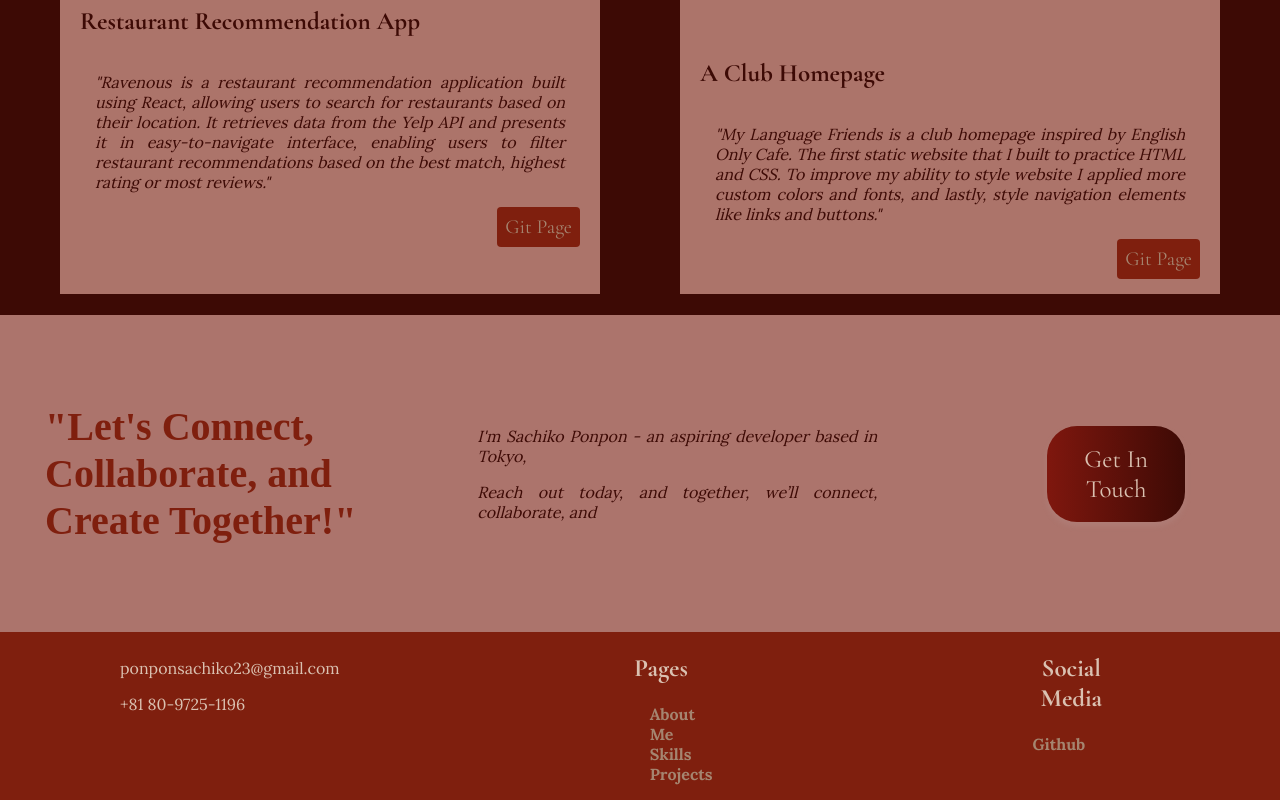
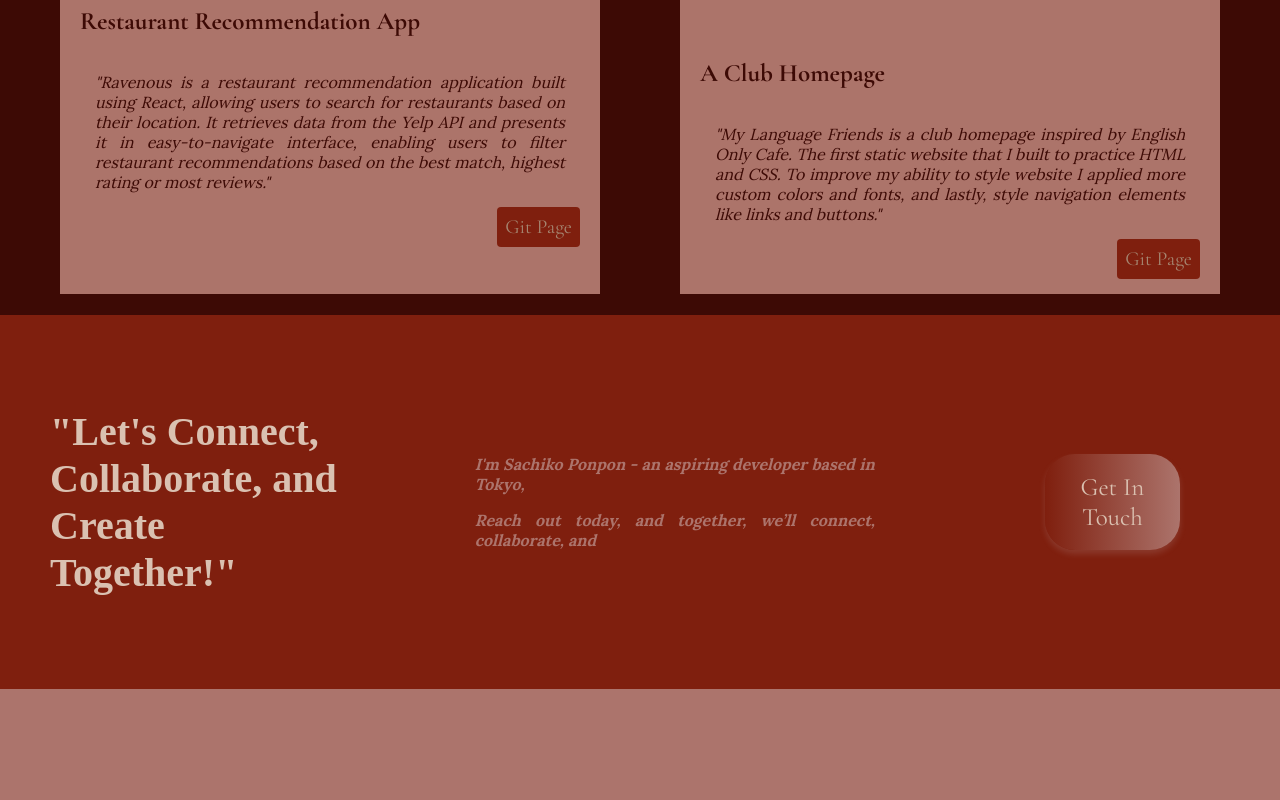
Before and after one commit to sachyko/sachiko-Portfolio, a React (Create React App) app: page /contact in a window 1280 px wide. Shown: the part 2291-3091 px from the top of the page. After the commit the page ends 2980 px from the top, so only its background shows below. Built offline with nearby package versions, Linux system fonts and the light colour scheme; a web font is replaced by a local one.

Commit message:
updated my footer

```diff
--- a/src/Components/Footer/Footer.js
+++ b/src/Components/Footer/Footer.js
@@ -71,7 +71,7 @@ const Footer = () => {
 				</div>
 				<button className={styles.button}>Get In Touch</button>
 			</div>
-			<div className={styles.footer2}>
+			{/* <div className={styles.footer2}>
 				<div className={styles.text}>
 					<p>ponponsachiko23@gmail.com</p>
 					<p>+81 80-9725-1196</p>
@@ -90,16 +90,14 @@ const Footer = () => {
 						</li>
 					</ul>
 				</div>
-				{/* <li>
-					<Link to="/contact">Contact</Link>
-				</li> */}
+
 				<div className={styles.media}>
 					<h2>Social Media</h2>
 					<a href={github} target="_blank" rel="noopener noreferrer">
 						<p>Github</p>
 					</a>
 				</div>
-			</div>
+			</div> */}
 		</div>
 	);
 };
--- a/src/Components/Footer/Footer.module.css
+++ b/src/Components/Footer/Footer.module.css
@@ -5,26 +5,30 @@
 	align-items: center;
 	padding: 5px 40px;
 }
-
+.footerContainer {
+	background-color: #7f1f0e;
+	padding: 5px;
+}
 .footer1 h1 {
 	font-family: "Playfair Display", serif;
 	font-size: 40px;
 	font-weight: 800;
-	color: #7f1f0e;
+	color: #dac1b1;
 	width: 400px;
 }
 
 .footer1 p {
-	color: #3d0a05;
+	color: #ac746c;
 	font-family: "Lora", serif;
 	font-style: italic;
+	font-weight: 900;
 	width: 400px;
 	text-align: justify;
 }
 
 .button {
 	margin: 50px;
-	background: linear-gradient(90deg, #7f170e, #3d0a05);
+	background: linear-gradient(90deg, #7f1f0e, #ac746c);
 	border: none;
 	border-radius: 30px;
 	cursor: pointer;
```
